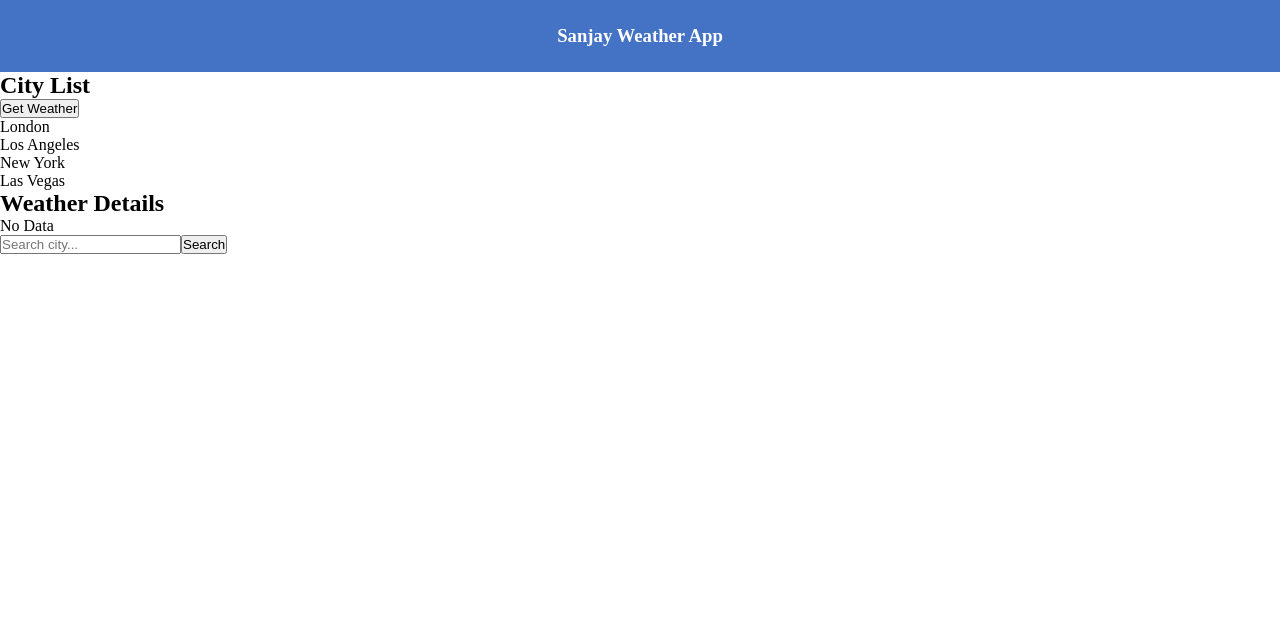
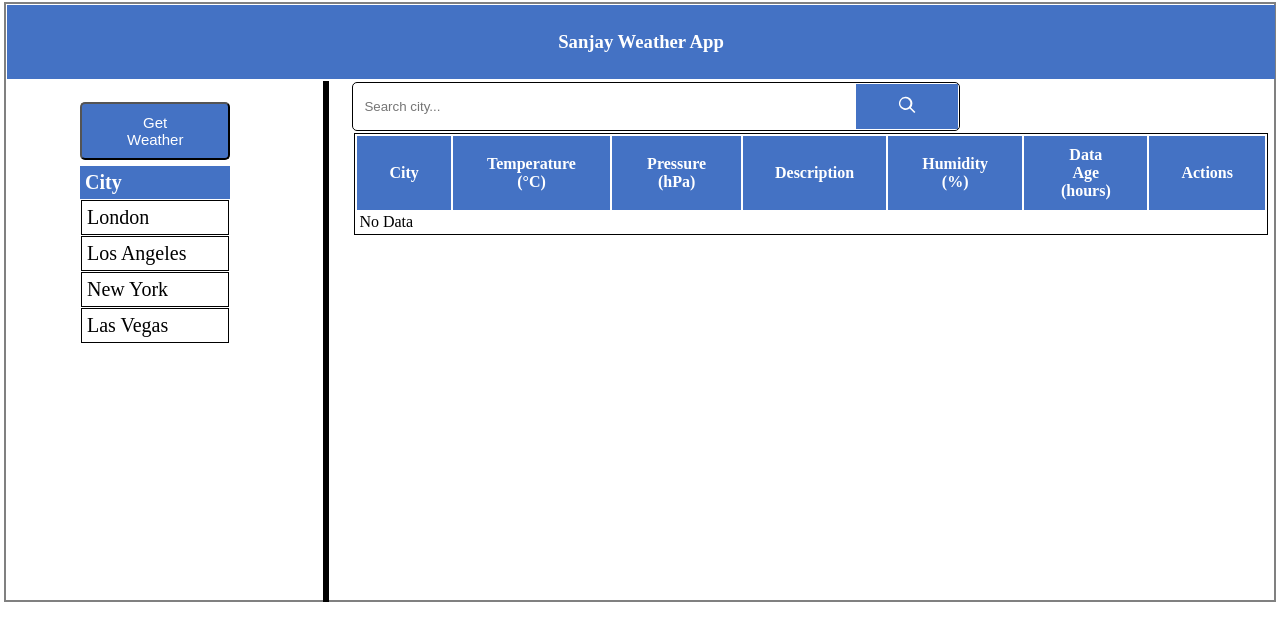
Before and after one commit to SanjayvVarma/Weather-App, a React (Vite) app: page / in a window 1280 px wide. Shown: the top 640 px of the page. Built offline with nearby package versions, Linux system fonts and the light colour scheme.

Commit message:
some update

```diff
--- a/src/App.css
+++ b/src/App.css
@@ -1,7 +1,113 @@
-.app{
+.weather-containter {
+    border: 2px solid gray;
+    height: 600px;
+}
+
+.app {
     width: 100%;
     color: white;
     text-align: center;
     padding: 25px;
     background-color: #4472C4;
 }
+
+.app-container {
+    display: flex;
+    gap: 20px;
+}
+
+.vl {
+    border-left: 6px solid #000000;
+    height: 521px;
+    left: 50%;
+}
+
+.search {
+    display: flex;
+    width: fit-content;
+    border: 1px solid #000000;
+    border-radius: 5px;
+}
+
+.search input {
+    border: none;
+    width: 500px;
+    padding: 10px;
+    outline: none;
+}
+
+.search button {
+    border: none;
+    padding: 10px 40px;
+    color: #ffffff;
+    background-color: #4472C4;
+}
+
+
+/* citylist css */
+
+.citylist {
+    margin: 20px 70px;
+}
+
+.citylist-btn {
+    padding: 10px 45px;
+    font-size: 15px;
+    color: #ffffff;
+    border-radius: 5px;
+    background-color: #4472C4;
+}
+
+.citylist-btn:hover {
+    background-color: #578ce6;
+}
+
+
+.city-name {
+    padding: 5px;
+    margin-top: 5px;
+    font-size: 20px;
+    color: #ffffff;
+    background-color: #4472C4;
+}
+
+.citylist-li {
+    padding: 5px;
+    font-size: 20px;
+    list-style: none;
+    border: 1px solid #000000;
+}
+
+.lightgreen {
+    border: 3px solid rgb(90, 229, 90),
+}
+
+/* details css */
+
+.details-container {
+    display: flex;
+    justify-content: center;
+    align-items: center;
+}
+
+.details-container table{
+    border: 1px solid #000000;
+}
+
+.details-container .tablerow {
+    background-color: #4472C4;
+    color: #ffffff;
+}
+
+.details-container tr th {
+    padding: 10px 32px;
+}
+
+
+.yellow {
+    background-color: yellow;
+}
+
+.white{
+    background-color: #ffffff;
+}
--- a/src/App.jsx
+++ b/src/App.jsx
@@ -5,10 +5,14 @@ function App() {
 
   return (
     <>
-      <div className='app'>
-        <h3>Sanjay Weather App</h3>
+      <div className='weather-containter'>
+        <div className='app'>
+          <h3>Sanjay Weather App</h3>
+        </div>
+        <div>
+          <WeatherApp />
+        </div>
       </div>
-      <WeatherApp />
     </>
   )
 }
--- a/src/components/CityList.jsx
+++ b/src/components/CityList.jsx
@@ -1,16 +1,17 @@
 import React from 'react';
 
-const CityList = ({ cities, onGetWeather, weatherData }) => {
+const CityList = ({ cities, handleGetWeather, weatherData }) => {
+
   return (
-    <div>
-      <h2>City List</h2>
-      <button onClick={onGetWeather}>Get Weather</button>
+    <div className='citylist'>
+      <button className='citylist-btn' onClick={handleGetWeather}>Get Weather</button>
+      <h3 className='city-name'>City</h3>
       <ul>
         {
           cities.map((city, index) => {
             const cityHasData = weatherData.some(item => item.city === city);
             return (
-              <li key={index}> {city} </li>
+              <li key={index} className={`citylist-li ${cityHasData ? 'lightgreen' : 'white'}`}> {city} </li>
             );
           })
         }
--- a/src/components/WeatherApp.jsx
+++ b/src/components/WeatherApp.jsx
@@ -3,11 +3,12 @@ import CityList from './CityList';
 import WeatherDetails from './WeatherDetails';
 
 const WeatherApp = () => {
-    const cities = ["London", "Los Angeles", "New York", "Las Vegas"];
     const [weatherData, setWeatherData] = useState([]);
     const [currentCityIndex, setCurrentCityIndex] = useState(-1);
     const [searchTerm, setSearchTerm] = useState('');
     const [highlightedCity, setHighlightedCity] = useState('');
+
+    const cities = ["London", "Los Angeles", "New York", "Las Vegas"];
 
     const handleGetWeather = async () => {
         if (currentCityIndex < cities.length - 1) {
@@ -15,12 +16,14 @@ const WeatherApp = () => {
             const city = cities[nextCityIndex];
             setCurrentCityIndex(nextCityIndex);
 
-            const response = await fetch(`https://python3-dot-parul-arena-2.appspot.com/test?cityname=${city}`);
-            const data = await response.json();
-            const currentTime = new Date();
-            const dataAge = Math.abs(currentTime - new Date(data.date_and_time)) / 3600000;
+            const res = await fetch(`https://python3-dot-parul-arena-2.appspot.com/test?cityname=${city}`);
+            const data = await res.json();
 
-            const cityExists = weatherData.some(item => item.city === city);
+            const dataAge = Math.abs(new Date() - new Date(data.date_and_time)) / 3600000;
+
+            const cityExists = weatherData.some((item) => (
+                item.city === city
+            ));
 
             if (!cityExists) {
                 setWeatherData(prev => [
@@ -39,11 +42,16 @@ const WeatherApp = () => {
     };
 
     const handleDelete = (city) => {
-        setWeatherData(prev => prev.filter(item => item.city !== city));
+        setWeatherData((prev) => (
+            prev.filter(item => item.city !== city)
+        ));
     };
 
     const handleSearch = () => {
-        const foundCity = weatherData.find(item => item.city.toLowerCase() === searchTerm.toLowerCase());
+        const foundCity = weatherData.find((item) => (
+            item.city.toLowerCase() === searchTerm.toLowerCase()
+        ));
+
         if (foundCity) {
             setHighlightedCity(foundCity.city);
             setTimeout(() => setHighlightedCity(''), 3000);
@@ -52,8 +60,11 @@ const WeatherApp = () => {
 
     return (
         <div className="app-container">
-            <CityList cities={cities} onGetWeather={handleGetWeather} weatherData={weatherData} />
-            <WeatherDetails data={weatherData} onDelete={handleDelete} highlightedCity={highlightedCity} />
+            <div>
+                <CityList cities={cities} handleGetWeather={handleGetWeather} weatherData={weatherData} />
+            </div>
+            <div class="vl"></div>
+            <div className='search-container'>
                 <div className="search">
                     <input
                         type="text"
@@ -61,7 +72,15 @@ const WeatherApp = () => {
                         onChange={(e) => setSearchTerm(e.target.value)}
                         placeholder="Search city..."
                     />
-                <button onClick={handleSearch}>Search</button>
+                    <button onClick={handleSearch}>
+                        <svg xmlns="http://www.w3.org/2000/svg" width="20" height="20" fill="currentColor" viewBox="0 0 24 24">
+                            <path d="M10 2a8 8 0 1 0 5.3 14.3l5.4 5.4 1.4-1.4-5.4-5.4A8 8 0 0 0 10 2Zm0 2a6 6 0 1 1-4.24 10.24A6 6 0 0 1 10 4Z"></path>
+                        </svg>
+                    </button>
+                </div>
+                <div>
+                    <WeatherDetails data={weatherData} onDelete={handleDelete} highlightedCity={highlightedCity} />
+                </div>
             </div>
         </div>
     );
--- a/src/components/WeatherDetails.jsx
+++ b/src/components/WeatherDetails.jsx
@@ -1,16 +1,13 @@
 import React from 'react';
 
 const WeatherDetails = ({ data, onDelete, highlightedCity }) => {
+
+
     return (
-        <div>
-            <h2>Weather Details</h2>
-            {
-                data.length === 0 ? (
-                    <p>No Data</p>
-                ) : (
+        <div className='details-container'>
             <table>
                 <thead>
-                            <tr>
+                    <tr className='tablerow'>
                         <th>City</th>
                         <th>Temperature (°C)</th>
                         <th>Pressure (hPa)</th>
@@ -22,13 +19,15 @@ const WeatherDetails = ({ data, onDelete, highlightedCity }) => {
                 </thead>
                 <tbody>
                     {
+                        data.length === 0 ? (
+                           <div>
+                             <p className='nodata'>No Data</p>
+                           </div>
+                        ) : (
                             data.map((item, index) => (
                                 <tr
                                     key={index}
-                                        style={{
-                                            border: '1px solid #000000',
-                                            backgroundColor: highlightedCity === item.city ? 'yellow' : 'white'
-                                        }}
+                                    className={`${highlightedCity === item.city ? 'yellow' : 'white'}`}
                                 >
                                     <td>{item.city}</td>
                                     <td>{item.temperature}</td>
@@ -40,11 +39,11 @@ const WeatherDetails = ({ data, onDelete, highlightedCity }) => {
                                         <button onClick={() => onDelete(item.city)}>Delete</button>
                                     </td>
                                 </tr>
-                                ))}
+                            ))
+                        )
+                    }
                 </tbody>
             </table>
-                )
-            }
         </div>
     );
 }
--- a/src/index.css
+++ b/src/index.css
@@ -1,5 +1,5 @@
 * {
-    margin: 0;
+    margin: 1px;
     padding: 0;
     box-sizing: border-box;
 }
```
Lines whose indentation alone changed are shown as unchanged.
